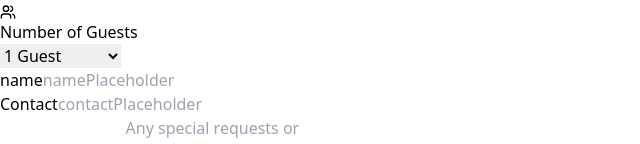
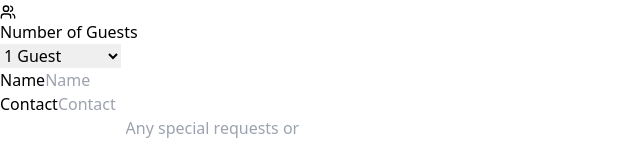
Before and after one commit to hmweb77/liverpool_v1, a Next.js app: page / in a window 1280 px wide. Both pictures are taken after a click on the button "Make a Reservation". Shown: the part 1092-1236 px from the top of the page, without its empty margins (0-640 px from the left). Built offline with nearby package versions, Linux system fonts and the light colour scheme.

Commit message:
modif v4

```diff
--- a/src/components/ReservationsModal.tsx
+++ b/src/components/ReservationsModal.tsx
@@ -90,13 +90,13 @@ const ReservationModal: React.FC<ReservationModalProps> = ({ isOpen, onClose })
 
                 <div>
                   <label className="block text-sm font-medium text-gray-300 mb-2">
-                    {t('name')}
+                    {t('Name')}
                   </label>
                   <input
                     type="text"
                     required
                     className="w-full px-3 py-2 bg-gray-800 border border-gray-700 rounded-md text-white focus:outline-none focus:ring-2 focus:ring-red-600"
-                    placeholder={t('namePlaceholder')}
+                    placeholder={t('Name')}
                   />
                 </div>
 
@@ -108,7 +108,7 @@ const ReservationModal: React.FC<ReservationModalProps> = ({ isOpen, onClose })
                     type="text"
                     required
                     className="w-full px-3 py-2 bg-gray-800 border border-gray-700 rounded-md text-white focus:outline-none focus:ring-2 focus:ring-red-600"
-                    placeholder={t('contactPlaceholder')}
+                    placeholder={t('Contact')}
                   />
                 </div>
 
```
